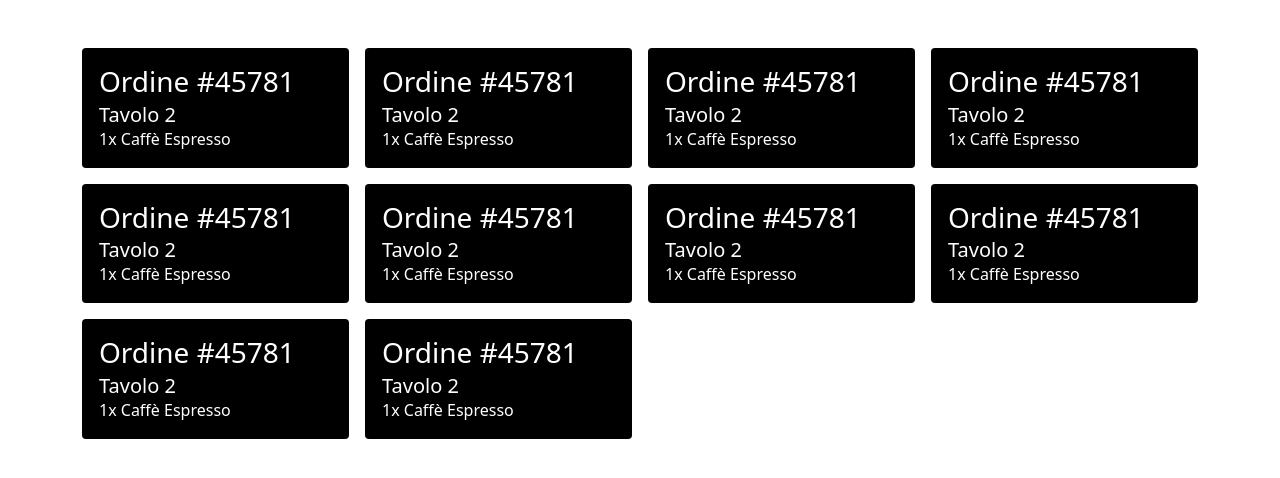
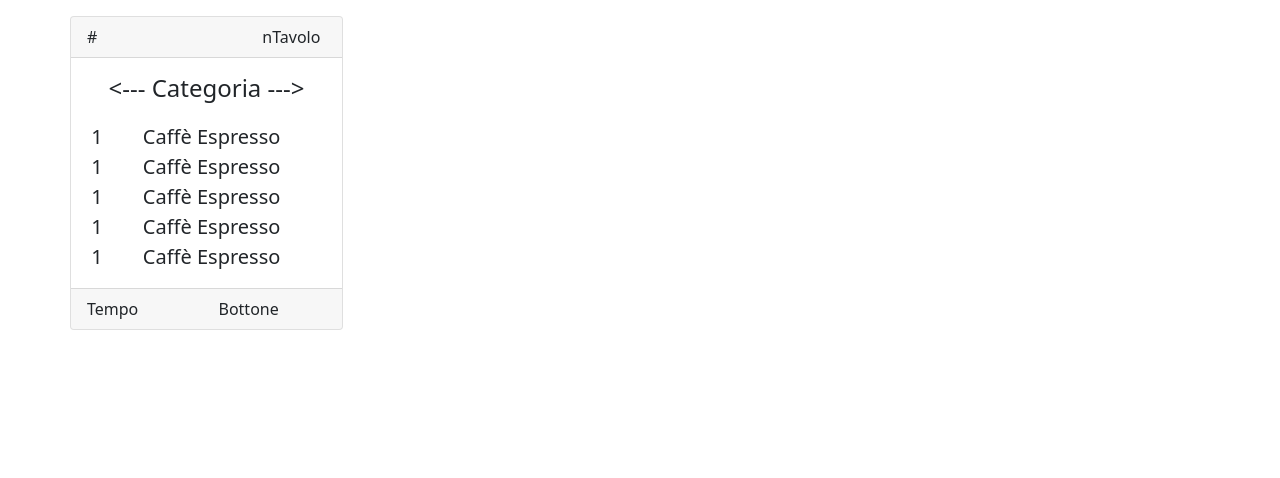
Before and after one commit to zPeppOz/mityo, a Flask app: page /monitor in a window 1280 px wide. Shown: the top 478 px of the page. Run offline with Flask 2, Linux system fonts and the light colour scheme; data that the repository does not hold is empty; some libraries are stand-ins or nearby versions.

Commit message:
wip monitor 2 o 3 non lo so

```diff
--- a/Flask/app/routes.py
+++ b/Flask/app/routes.py
@@ -1,3 +1,5 @@
+from ast import parse
+from crypt import methods
 from hashlib import new
 from re import M
 from typing import BinaryIO, Dict, List, TypedDict
@@ -105,8 +107,16 @@ class MonitorAPI(Resource):
         ordiniC = collOrdini.find({'isDone': False})
         ordiniList = list(ordiniC)
         ordiniJson = dumps(ordiniList)
-        print(ordiniJson, file=sys.stdout)
+        # ordiniJson = parse_json(ordiniList)
+        print(ordiniList, file=sys.stdout)
         return ordiniJson
 
+def parse_json(data):
+    return json.loads(json.dumps(data))
 
 api.add_resource(MonitorAPI, '/monitor_get')
+
+@app.route('/monitor_set/<id>', methods=['GET'])
+def monitor_set(id):
+    db = mongo.db
+    ordini = db.ordini
--- a/Flask/app/static/menu.js
+++ b/Flask/app/static/menu.js
@@ -259,7 +259,7 @@ $(document).ready(function() {
             url: '/ordine',
             type: "POST",
             contentType: "application/json",
-            data: JSON.stringify(ordine),
+            data: ordine,
             success: function(data) {
                 toastr.options = {
                     "closeButton": true,
--- /dev/null
+++ b/Flask/app/static/monitor.css
@@ -0,0 +1,3 @@
+.font-card-text {
+    font-size: 1.25rem;
+}
--- a/Flask/app/static/monitor.js
+++ b/Flask/app/static/monitor.js
@@ -1,3 +1,14 @@
-$(document).ready(function () {
+var ordini = [];
 
+$(document).ready(function() {
+
+    $.ajax({
+        url: '/monitor_get',
+        type: "GET",
+        contentType: "application/json",
+        success: function(data) {
+            ordini = data;
+            console.log(ordini);
+        }
+    })
 });
--- a/Flask/app/templates/menu.html
+++ b/Flask/app/templates/menu.html
@@ -6,7 +6,6 @@
     <link rel="stylesheet" href="{{ url_for('static', filename='menu.css') }}">
     <meta name="viewport" content="width=device-width, initial-scale=1.0">
 
-    <script src="https://cdnjs.cloudflare.com/ajax/libs/moment.js/2.29.1/moment-with-locales.min.js" integrity="sha512-LGXaggshOkD/at6PFNcp2V2unf9LzFq6LE+sChH7ceMTDP0g2kn6Vxwgg7wkPP7AAtX+lmPqPdxB47A0Nz0cMQ==" crossorigin="anonymous" referrerpolicy="no-referrer"></script>
 
     <script src="https://cdnjs.cloudflare.com/ajax/libs/jquery/3.6.0/jquery.js" integrity="sha512-n/4gHW3atM3QqRcbCn6ewmpxcLAHGaDjpEBu4xZd47N0W2oQ+6q7oc3PXstrJYXcbNU1OHdQ1T7pAP+gi5Yu8g==" crossorigin="anonymous" referrerpolicy="no-referrer"></script>
     <script type="text/javascript" src="{{ url_for('static', filename='menu.js') }}"></script>
--- a/Flask/app/templates/monitor.html
+++ b/Flask/app/templates/monitor.html
@@ -7,7 +7,9 @@
 
     <script src="https://cdn.jsdelivr.net/npm/bootstrap@5.1.3/dist/js/bootstrap.bundle.min.js"></script>
     <script type="text/javascript" src="{{ url_for('static', filename='monitor.js') }}"></script>
+    <script src="https://cdnjs.cloudflare.com/ajax/libs/moment.js/2.29.1/moment-with-locales.min.js" integrity="sha512-LGXaggshOkD/at6PFNcp2V2unf9LzFq6LE+sChH7ceMTDP0g2kn6Vxwgg7wkPP7AAtX+lmPqPdxB47A0Nz0cMQ==" crossorigin="anonymous" referrerpolicy="no-referrer"></script>
 
+    <link rel="stylesheet" href="{{ url_for('static', filename='monitor.css') }}">
     <title>
         Monitor Ordini
     </title>
@@ -17,95 +19,46 @@
 </head>
 
 <body>
-    <div class="container-md pt-5 ">
+    <div class="container pt-3 p-0 ">
         <div class="row row-cols-1 row-cols-md-4 g-3 ">
             <div class="col">
-                <div class="card bg-black text-white h-100">
-                    <div class="card-body ">
-                        <h3 class="card-title">Ordine #45781</h4>
-                            <h5 class="card-subtitle">Tavolo 2</h5>
-                            <p class="card-text">1x Caffè Espresso</p>
+                <div class="card h-100">
+                    <div class="card-header">
+                        <div class="row">
+                            <div class="col-8">#</div>
+                            <div class="col-4">nTavolo</div>
+                        </div>
                     </div>
-                </div>
-            </div>
-            <div class="col">
-                <div class="card bg-black text-white h-100">
-                    <div class="card-body ">
-                        <h3 class="card-title">Ordine #45781</h4>
-                            <h5 class="card-subtitle">Tavolo 2</h5>
-                            <p class="card-text">1x Caffè Espresso</p>
+                    <div class="card-body">
+                        <div class="card-subtitle mb-3 text-center" style="font-size: 1.5rem;">
+                            <--- Categoria --->
+                        </div>
+                        <div class="row">
+                            <div class="col-2 text-center font-card-text">1</div>
+                            <div class="col-10 text-left px-4 font-card-text">Caffè Espresso</div>
+                        </div>
+                        <div class="row">
+                            <div class="col-2 text-center font-card-text">1</div>
+                            <div class="col-10 text-left px-4 font-card-text">Caffè Espresso</div>
+                        </div>
+                        <div class="row">
+                            <div class="col-2 text-center font-card-text">1</div>
+                            <div class="col-10 text-left px-4 font-card-text">Caffè Espresso</div>
+                        </div>
+                        <div class="row">
+                            <div class="col-2 text-center font-card-text">1</div>
+                            <div class="col-10 text-left px-4 font-card-text">Caffè Espresso</div>
+                        </div>
+                        <div class="row">
+                            <div class="col-2 text-center font-card-text">1</div>
+                            <div class="col-10 text-left px-4 font-card-text">Caffè Espresso</div>
+                        </div>
                     </div>
-                </div>
-            </div>
-            <div class="col">
-                <div class="card bg-black text-white h-100">
-                    <div class="card-body ">
-                        <h3 class="card-title">Ordine #45781</h4>
-                            <h5 class="card-subtitle">Tavolo 2</h5>
-                            <p class="card-text">1x Caffè Espresso</p>
-                    </div>
-                </div>
-            </div>
-            <div class="col">
-                <div class="card bg-black text-white h-100">
-                    <div class="card-body ">
-                        <h3 class="card-title">Ordine #45781</h4>
-                            <h5 class="card-subtitle">Tavolo 2</h5>
-                            <p class="card-text">1x Caffè Espresso</p>
-                    </div>
-                </div>
-            </div>
-            <div class="col">
-                <div class="card bg-black text-white h-100">
-                    <div class="card-body ">
-                        <h3 class="card-title">Ordine #45781</h4>
-                            <h5 class="card-subtitle">Tavolo 2</h5>
-                            <p class="card-text">1x Caffè Espresso</p>
-                    </div>
-                </div>
-            </div>
-            <div class="col">
-                <div class="card bg-black text-white h-100">
-                    <div class="card-body ">
-                        <h3 class="card-title">Ordine #45781</h4>
-                            <h5 class="card-subtitle">Tavolo 2</h5>
-                            <p class="card-text">1x Caffè Espresso</p>
-                    </div>
-                </div>
-            </div>
-            <div class="col">
-                <div class="card bg-black text-white h-100">
-                    <div class="card-body ">
-                        <h3 class="card-title">Ordine #45781</h4>
-                            <h5 class="card-subtitle">Tavolo 2</h5>
-                            <p class="card-text">1x Caffè Espresso</p>
-                    </div>
-                </div>
-            </div>
-            <div class="col">
-                <div class="card bg-black text-white h-100">
-                    <div class="card-body ">
-                        <h3 class="card-title">Ordine #45781</h4>
-                            <h5 class="card-subtitle">Tavolo 2</h5>
-                            <p class="card-text">1x Caffè Espresso</p>
-                    </div>
-                </div>
-            </div>
-            <div class="col">
-                <div class="card bg-black text-white h-100">
-                    <div class="card-body ">
-                        <h3 class="card-title">Ordine #45781</h4>
-                            <h5 class="card-subtitle">Tavolo 2</h5>
-                            <p class="card-text">1x Caffè Espresso</p>
-                    </div>
-                </div>
-            </div>
-            <div class="col">
-                <div class="card bg-black text-white h-100">
-                    <div class="card-body ">
-                        <h3 class="card-title">Ordine #45781</h4>
-                            <h5 class="card-subtitle">Tavolo 2</h5>
-                            <p class="card-text">1x Caffè Espresso</p>
+                    <div class="card-footer">
+                        <div class="row">
+                            <div class="col-6 text-left">Tempo</div>
+                            <div class="col-6">Bottone</div>
+                        </div>
                     </div>
                 </div>
             </div>
```
